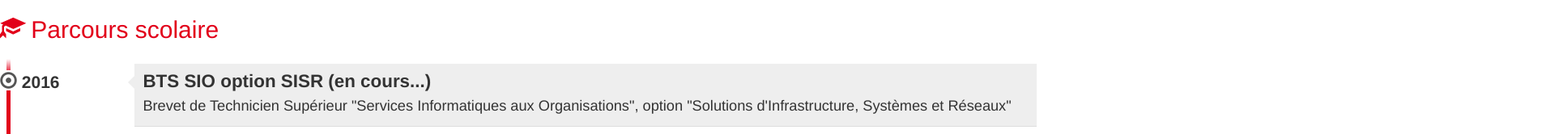
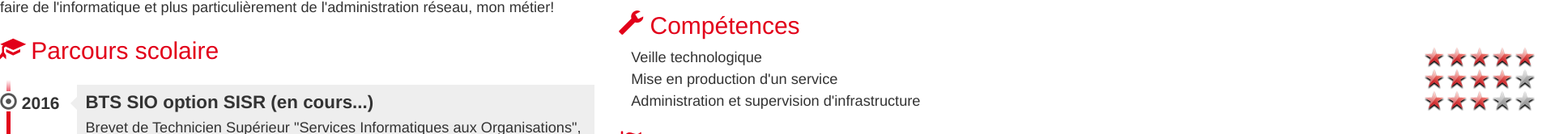
Before and after one commit to AnaelSchall/MonPortfoliio, a plain HTML site: page cv.html in a window 1280 px wide. Shown: the part 389-555 px from the top of the page at 81% size, 1920 px wide, since content can reach past the window. Drawn offline with Linux system fonts and the light colour scheme; files that its build step writes are made by us from their sources.

Commit message:
Partie gauche du CV et partie droite terminées.

```diff
--- a/cv.html
+++ b/cv.html
@@ -28,11 +28,6 @@
         <div class="row cadreCV">
             <div class="col-xs-12 col-sm-7">
                 <!-- Partie gauche -->
-            </div>
-            <div class="col-xs-12 col-sm-5">
-                <!-- Partie droite -->
-            </div>
-        </div>
                 <div class="rubrique">
                     <h2><span class="glyphicon glyphicon-comment"></span> En quelques mots...</h2>
                     <p>J'ai 18 ans, j'habite Le Lavandou et je suis passionné d'informatique et de nouvelles technologies depuis mon plus jeune âge. Je suis actuellement un
@@ -87,6 +82,9 @@
                         </div>
                     </div>
                 </div>
+            </div>
+            <div class="col-xs-12 col-sm-5">
+                <!-- Partie droite -->
                 <div class="rubrique clearfix">
                     <h2><span class="glyphicon glyphicon-user"></span> Me contacter</h2>
                     <div class="meContacter">
@@ -107,15 +105,15 @@
                 <div id="competences" class="rubrique">
                     <h2><span class="glyphicon glyphicon-wrench"></span> Compétences</h2>
                     <div class="container">
-                <div class="libelle">Intégration web</div>
+                        <div class="libelle">Veille technologique</div>
                         <div class="classement classement5"></div>
                     </div>
                     <div class="container">
-                <div class="libelle">Développement web</div>
+                        <div class="libelle">Mise en production d'un service</div>
                         <div class="classement classement4"></div>
                     </div>
                     <div class="container">
-                <div class="libelle">Administration</div>
+                        <div class="libelle">Administration et supervision d'infrastructure</div>
                         <div class="classement classement3"></div>
                     </div>
                 </div>
@@ -153,5 +151,7 @@
                     <div class="passion"><span class="glyphicon glyphicon-heart"></span> Cinéma</div>
                     <div class="passion"><span class="glyphicon glyphicon-heart"></span> Musique</div>
                 </div>
+            </div>
+        </div>
     </body>
 </html>
```
Also changed, not shown: index.html (line endings or trailing spaces). Lines whose indentation alone changed are shown as unchanged.
